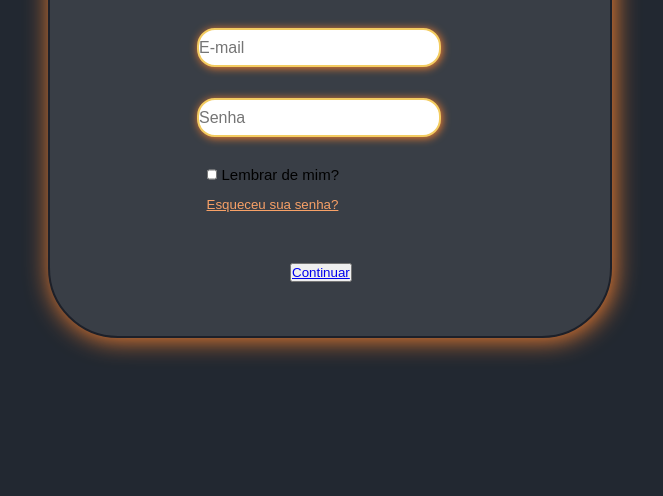
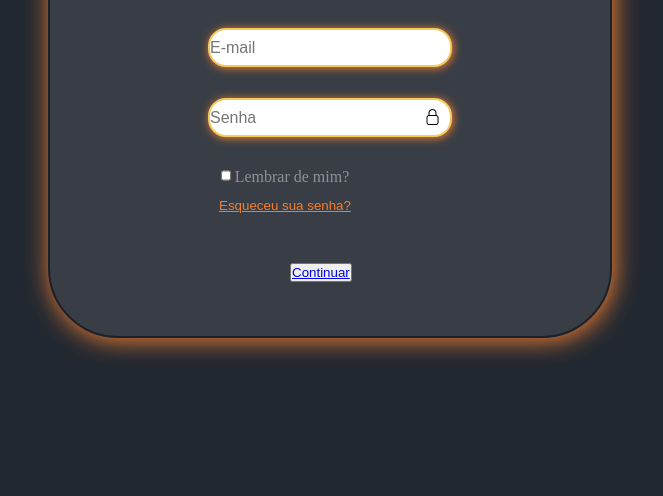
Before and after one commit to liabersiv/SignIn-Katchau, a plain HTML site: page css/index.html in a window 1280 px wide. Shown: the part 304-800 px from the top of the page, without its empty margins (310-973 px from the left). Drawn offline with nearby package versions, Linux system fonts and the light colour scheme.

Commit message:
Correções

```diff
--- a/css/index.html
+++ b/css/index.html
@@ -4,10 +4,11 @@
     <meta charset="UTF-8">
     <meta name="viewport" content="width=device-width, initial-scale=1.0">
     <link rel="stylesheet" href="/css/style.css">
-    <title>Document</title>
+    <link href="https://cdn.jsdelivr.net/npm/bootstrap-icons/font/bootstrap-icons.css" rel="stylesheet">
+    <title>Sign In</title>
 </head>
 <body>
-        <div class="container">
+    <div class="container">
             <div class="forms">
                 <div class="form-header">
                     <div class="titulo">
@@ -27,24 +28,28 @@
                     <div class="caixadetexto">
                                 <label for="pwd"></label>
                                 <input id="pwd" type="password" name="pwd" placeholder="Senha" required>
+                                <i class="bi bi-lock"></i>
                     </div>
                 </div>
 
                 <div class="containerdown">
-                        <div class="rememberlink">
-                            <input type="checkbox" name="remember" id="rememberme"> Lembrar de mim?
+                        <div class="links">
+                            <div class="checagem">
+                                <input type="checkbox" name="remember" id="rememberme">
+                                <label for="rememberme">Lembrar de mim?</label>
+                            </div>
                         </div>
-                        <div class="termoslink">
+                        <div class="links">
                             <button><a href="#">Esqueceu sua senha?</a></button>
                         </div>
                     </div>
-            </div>
+                </div>
             <div class="btncontinue">
                         <div class="containerbtncontinue">
                         <button><a href="#">Continuar</a></button>
-                        </div>
                     </div>
-        </div>
+                </div>
+            </div>
 
 </body>
 </html>
--- a/css/style.css
+++ b/css/style.css
@@ -28,13 +28,16 @@ body{
     display: flex;
     align-items: center;
     justify-content: center;
-    margin: 124px;
+    margin-left: 50%;
+    margin-right: 50%;
 }
 
 .form-header{
     position: fixed;
     display: flex;
     margin-bottom: 20%;
+    margin-right: 50%;
+    margin-left: 50%;
     align-items: center;
     justify-content: center;
 }
@@ -95,7 +98,7 @@ body{
     align-items: center;
     flex-direction: column;
     justify-content: space-between;
-
+    position: absolute;
 }
 
 .caixadetexto{
@@ -103,15 +106,18 @@ body{
     margin-top: 38px;
     height: 2rem;
     padding: 0 20px;
+    box-sizing: border-box;
     position: relative;
     align-items: center;
     justify-content: center;
 }
 
+
 label[for="email"],
 label [for="pwd"]{
     display: block;
     color: #f0ca62;
+    width: 200%;
     padding: 0 72px;
     margin: 0 23px;
     align-items: center;
@@ -131,6 +137,7 @@ input[type='email']{
     justify-content: center;
     position: absolute;
     outline: none;
+    transition: 0.5s;
 }
 
 input:focus{
@@ -140,42 +147,47 @@ input:focus{
 }
 
 .containerdown{
-    display: block;
+    display: flex;
+    flex-direction: column;
     position: absolute;
     align-items: center;
     justify-content: center;
-    margin-top: 35px;
-    margin-right: 75px;
+    margin-top: 200px;
 }
 
-.rememberlink{
-    font-family: Arial, Helvetica, sans-serif;
-    font-size: 15px;
-    display: flex;
-    margin-top: 150px;
-    width: 150px;
-    margin-bottom: 12px;
+.links{
+    display: block;
+    align-items: center;
+    justify-content: center;
+    margin-bottom: 10px;
+    margin-right: 90px;
 }
 
-.rememberlink input{
-    padding: 10px;
-    width: 10px;
-    margin-right: 5px;
-}
-
-.termoslink{
-    font-family: Arial, Helvetica, sans-serif;
-    font-size: 15px;
-    display: block;
-}
-
-.termoslink button{
-    background-color: #393E46;
+.links button{
+    background-color: transparent;
     border: 0;
 }
 
-.termoslink button a{
-    color: #f8a167;
+.links button a{
+    color: #f77c2a;
+}
+
+.checagem input[type="checkbox"]{
+    width: 10px;
+    background-color: #b64a02;
+}
+
+.checagem input[type="checkbox"] + label{
+    cursor: pointer;
+}
+
+input[type="checkbox"]:checked{
+    background-color: #b64a02;
+
+}
+
+.checagem{
+    color: #8f9092;
 }
 
 .btncontinue{
@@ -186,3 +198,10 @@ input:focus{
     margin-left: 210px;
     position: absolute;
 }
+
+.bi{
+    position: absolute;
+    left: 89px;
+    padding: 20px;
+    transform: translateX(10%);
+}
```
